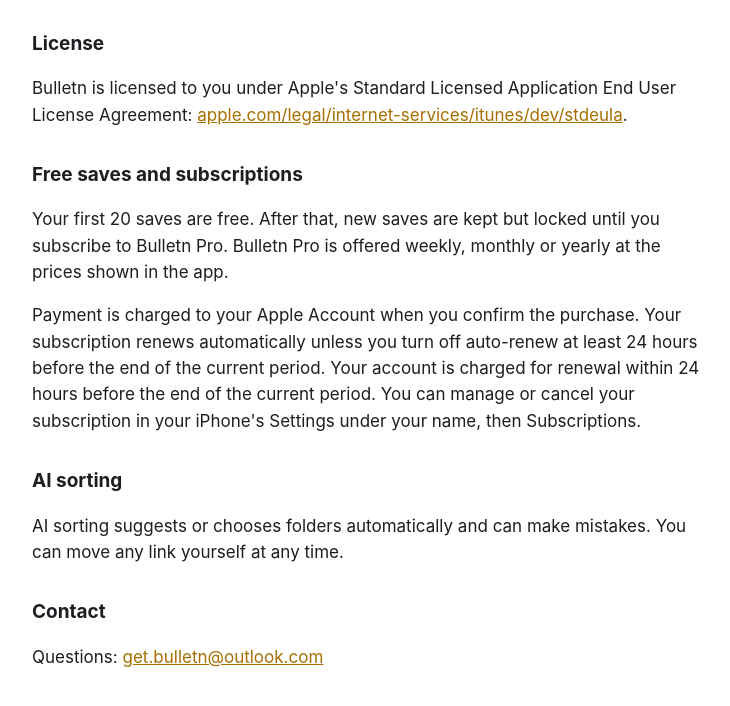
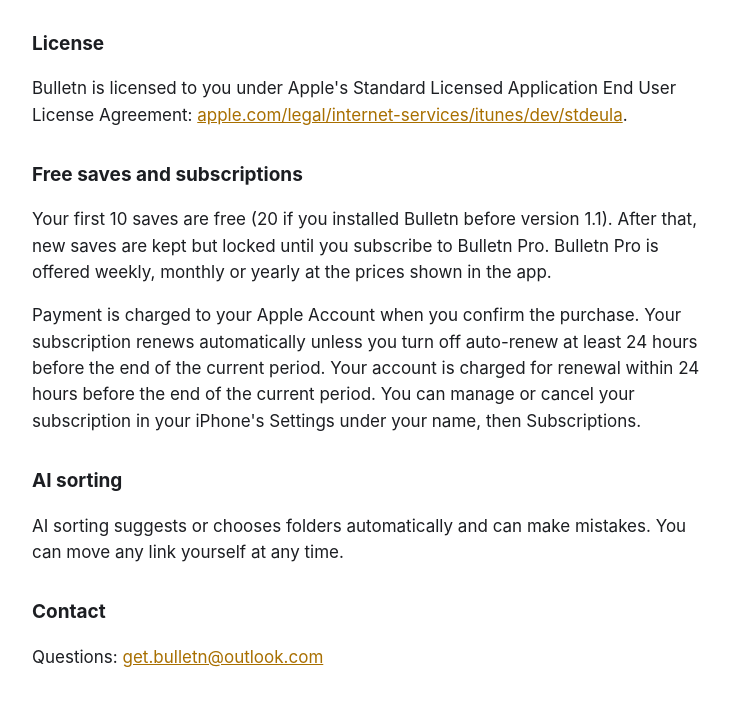
Before and after one commit to devonlambert03/bulletn, a plain HTML site: page terms.html in a window 1280 px wide. Shown: the part 136-842 px from the top of the page, without its empty margins (268-998 px from the left). Drawn offline with Linux system fonts and the light colour scheme.

Commit message:
Terms: 10 free saves for new installs, 20 for pre-1.1 installs
Co-Authored-By: Claude Opus 5.5 <noreply@anthropic.com>
Claude-Session: https://claude.ai/code/session_01MyMxWMZnqBzbTHDXU2eV73

```diff
--- a/terms.html
+++ b/terms.html
@@ -10,7 +10,7 @@ p,li{color:var(--fg)}.muted{color:var(--muted);font-size:15px}a{color:var(--acce
 <h2>License</h2>
 <p>Bulletn is licensed to you under Apple's Standard Licensed Application End User License Agreement: <a href="https://www.apple.com/legal/internet-services/itunes/dev/stdeula/">apple.com/legal/internet-services/itunes/dev/stdeula</a>.</p>
 <h2>Free saves and subscriptions</h2>
-<p>Your first 20 saves are free. After that, new saves are kept but locked until you subscribe to Bulletn Pro. Bulletn Pro is offered weekly, monthly or yearly at the prices shown in the app.</p>
+<p>Your first 10 saves are free (20 if you installed Bulletn before version 1.1). After that, new saves are kept but locked until you subscribe to Bulletn Pro. Bulletn Pro is offered weekly, monthly or yearly at the prices shown in the app.</p>
 <p>Payment is charged to your Apple Account when you confirm the purchase. Your subscription renews automatically unless you turn off auto-renew at least 24 hours before the end of the current period. Your account is charged for renewal within 24 hours before the end of the current period. You can manage or cancel your subscription in your iPhone's Settings under your name, then Subscriptions.</p>
 <h2>AI sorting</h2>
 <p>AI sorting suggests or chooses folders automatically and can make mistakes. You can move any link yourself at any time.</p>
```
